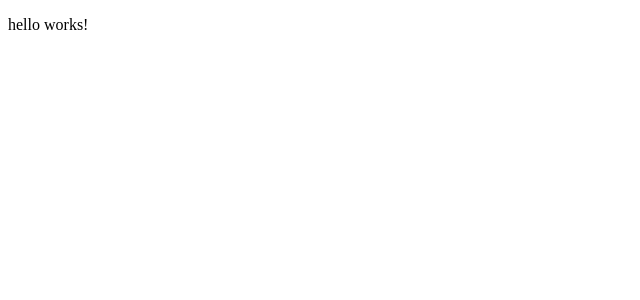
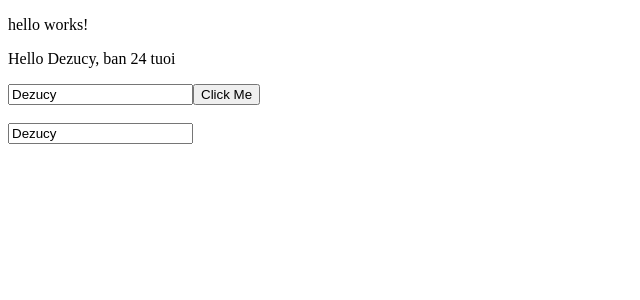
Before and after one commit to GraviDezucy/angular100days, an Angular app: page / in a window 1280 px wide. Shown: the top 300 px of the page, without its empty margins (0-640 px from the left). Built offline with nearby package versions, Linux system fonts and the light colour scheme.

Commit message:
{{}},1 way [],2 ways  [()]

```diff
--- a/src/app/app.component.html
+++ b/src/app/app.component.html
@@ -1 +1,9 @@
 <app-hello></app-hello>
+<p>Hello {{ user.name }}, ban {{ 24 }} tuoi</p>
+
+<input [type]="inputType" [value]="user.name" />
+
+<button type="button" (click)="Click($event)">Click Me</button>
+<br />
+<br />
+<input type="text" [(ngModel)]="user.name" />
--- a/src/app/app.component.ts
+++ b/src/app/app.component.ts
@@ -1,14 +1,26 @@
 import { Component } from '@angular/core';
 import { RouterOutlet } from '@angular/router';
 import { HelloComponent } from './hello/hello.component';
+import { FormsModule } from '@angular/forms';
 
 @Component({
   selector: 'app-root',
   standalone: true,
-  imports: [RouterOutlet, HelloComponent],
+  imports: [RouterOutlet, HelloComponent, FormsModule],
   templateUrl: './app.component.html',
   styleUrl: './app.component.css',
 })
 export class AppComponent {
   title = 'angular100day';
+
+  inputType = 'text';
+
+  user = {
+    name: 'Dezucy',
+    age: 24,
+  };
+
+  Click(event: any) {
+    console.log('Clicked', event);
+  }
 }
```
